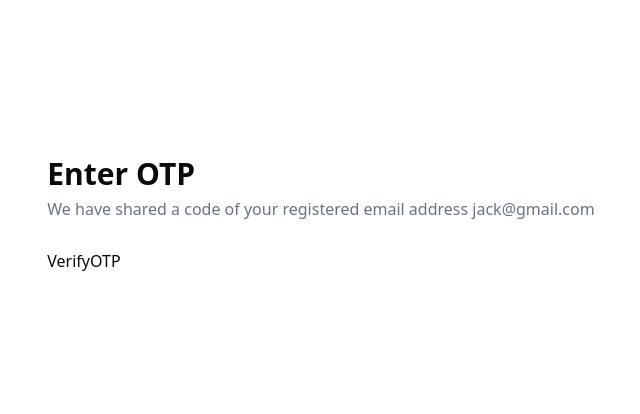
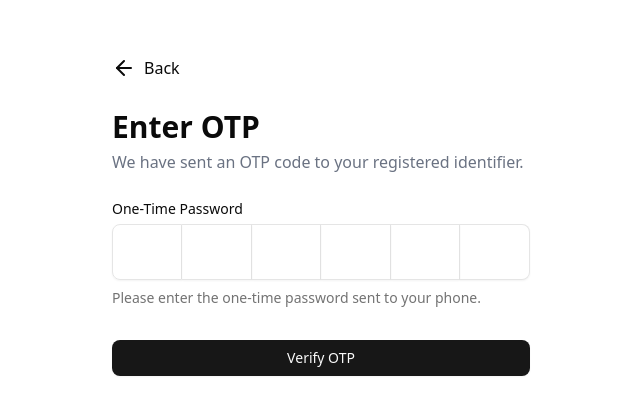
Before and after one commit to abdulakhatov-tech/krist, a Next.js app: page /verify-otp in a window 1280 px wide. Shown: the part 184-598 px from the top of the page, without its empty margins (319-959 px from the left). Built offline with nearby package versions, Linux system fonts and the light colour scheme.

Commit message:
feat(auth): add verify-otp page UI

```diff
--- a/app/(root)/(auth)/layout.tsx
+++ b/app/(root)/(auth)/layout.tsx
@@ -5,7 +5,7 @@ import Link from "next/link";
 import { usePathname } from "next/navigation";
 import type React from "react";
 
-const PAGE_TITLES: Record<string, Record<string, string>> = {
+const PAGE_TITLES: Record<string, { title: string; description: string }> = {
 	"/sign-in": {
 		title: "Welcome 👋",
 		description: "Please login here",
@@ -15,38 +15,45 @@ const PAGE_TITLES: Record<string, Record<string, string>> = {
 		description: "Please enter details",
 	},
 	"/forgot-password": {
-		title: "Forgot password",
+		title: "Forgot Password",
 		description:
-			"Enter your registered phone number or email address. we'll send you a code to reset your password.",
+			"Enter your registered phone number or email address. We'll send you a code to reset your password.",
 	},
 	"/verify-otp": {
 		title: "Enter OTP",
-		description:
-			"We have shared a code of your registered email address jack@gmail.com",
+		description: "We have sent an OTP code to your registered identifier.",
 	},
 };
 
 const AuthLayout = ({ children }: { children: React.ReactNode }) => {
 	const pathname = usePathname();
-	const title = PAGE_TITLES[pathname].title || "";
-	const description = PAGE_TITLES[pathname].description || "";
+	const { title = "", description = "" } = PAGE_TITLES[pathname] || {};
 	const isSignUp = pathname === "/sign-up";
 
+	const backLink =
+		pathname === "/forgot-password"
+			? "/sign-in"
+			: pathname === "/verify-otp"
+				? "/forgot-password"
+				: null;
+
 	return (
-		<div className="w-full min-h-screen flex items-center justify-center">
-			<div className="flex flex-col gap-8 max-w-[600px] min-w-[500px]">
-				{pathname === "/forgot-password" && (
+		<div className="w-full min-h-screen flex items-center justify-center container">
+			<div className="flex flex-col gap-8 max-w-[450px] w-full md:min-w-[450px] px-4">
+				{/* Back Button */}
+				{backLink && (
 					<Link
-						href="/sign-in"
+						href={backLink}
 						className="flex items-center gap-2 hover:text-blue-500"
 					>
-						<ArrowLeft />{" "}
+						<ArrowLeft />
 						<h4 className="text-md font-normal leading-[100%] hover:underline">
 							Back
 						</h4>
 					</Link>
 				)}
 
+				{/* Title & Description */}
 				<div className="flex flex-col gap-3">
 					<h1 className="text-3xl font-bold leading-[100%]">{title}</h1>
 					<p className="text-md font-normal leading-[100%] text-gray-500">
@@ -54,9 +61,11 @@ const AuthLayout = ({ children }: { children: React.ReactNode }) => {
 					</p>
 				</div>
 
+				{/* Auth Form */}
 				{children}
 
-				{(pathname === "/sign-up" || pathname === "/sign-in") && (
+				{/* Sign Up / Sign In Link */}
+				{["/sign-up", "/sign-in"].includes(pathname) && (
 					<p className="text-lg leading-6 font-normal tracking-wide text-center">
 						{isSignUp ? "Already have an account?" : "Don't have an account?"}{" "}
 						<Link
--- a/app/(root)/(auth)/verify-otp/page.tsx
+++ b/app/(root)/(auth)/verify-otp/page.tsx
@@ -1,7 +1,7 @@
-import React from "react";
+import VerifyOTPPageComponent from "@/page-components/auth-page-component/verify-otp";
 
 const VerifyOTP = () => {
-	return <div>VerifyOTP</div>;
+	return <VerifyOTPPageComponent />;
 };
 
 export default VerifyOTP;
--- a/app/globals.css
+++ b/app/globals.css
@@ -121,3 +121,9 @@
 		@apply bg-background text-foreground;
 	}
 }
+
+.container {
+	max-width: 1200px;
+	margin: 0 auto;
+	padding: 0px 16px;
+}
--- /dev/null
+++ b/components/ui/input-otp.tsx
@@ -0,0 +1,82 @@
+"use client";
+
+import { OTPInput, OTPInputContext } from "input-otp";
+import { MinusIcon } from "lucide-react";
+import * as React from "react";
+
+import { cn } from "@/lib/utils";
+
+function InputOTP({
+	className,
+	containerClassName,
+	...props
+}: React.ComponentProps<typeof OTPInput> & {
+	containerClassName?: string;
+}) {
+	return (
+		<OTPInput
+			data-slot="input-otp"
+			containerClassName={cn(
+				"flex items-center gap-2 has-disabled:opacity-50",
+				containerClassName,
+			)}
+			className={cn("disabled:cursor-not-allowed", className)}
+			{...props}
+		/>
+	);
+}
+
+function InputOTPGroup({ className, ...props }: React.ComponentProps<"div">) {
+	return (
+		<div
+			data-slot="input-otp-group"
+			className={cn("flex items-center", className)}
+			{...props}
+		/>
+	);
+}
+
+function InputOTPSlot({
+	index,
+	className,
+	...props
+}: React.ComponentProps<"div"> & {
+	index: number;
+}) {
+	const inputOTPContext = React.useContext(OTPInputContext);
+	const { char, hasFakeCaret, isActive } = inputOTPContext?.slots[index] ?? {};
+
+	return (
+		<div
+			data-slot="input-otp-slot"
+			data-active={isActive}
+			className={cn(
+				"data-[active=true]:border-ring data-[active=true]:ring-ring/50 data-[active=true]:aria-invalid:ring-destructive/20 dark:data-[active=true]:aria-invalid:ring-destructive/40 aria-invalid:border-destructive data-[active=true]:aria-invalid:border-destructive dark:bg-input/30 border-input relative flex h-9 w-9 items-center justify-center border-y border-r text-sm shadow-xs transition-all outline-none first:rounded-l-md first:border-l last:rounded-r-md data-[active=true]:z-10 data-[active=true]:ring-[3px]",
+				className,
+			)}
+			{...props}
+		>
+			{char}
+			{hasFakeCaret && (
+				<div className="pointer-events-none absolute inset-0 flex items-center justify-center">
+					<div className="animate-caret-blink bg-foreground h-4 w-px duration-1000" />
+				</div>
+			)}
+		</div>
+	);
+}
+
+function InputOTPSeparator({
+	className,
+	...props
+}: React.ComponentProps<"hr">) {
+	return (
+		<hr
+			data-slot="input-otp-separator"
+			className={cn("mx-2 w-4 border-none", className)}
+			{...props}
+		/>
+	);
+}
+
+export { InputOTP, InputOTPGroup, InputOTPSlot, InputOTPSeparator };
--- a/package.json
+++ b/package.json
@@ -16,6 +16,7 @@
 		"@radix-ui/react-slot": "^1.1.2",
 		"class-variance-authority": "^0.7.1",
 		"clsx": "^2.1.1",
+		"input-otp": "^1.4.2",
 		"lucide-react": "^0.479.0",
 		"next": "15.2.2",
 		"react": "^19.0.0",
--- a/page-components/auth-page-component/forgot-password/index.tsx
+++ b/page-components/auth-page-component/forgot-password/index.tsx
@@ -1,6 +1,6 @@
 "use client";
 
-import React from "react";
+import type React from "react";
 
 import FormInput from "@/components/form-input";
 import { Button } from "@/components/ui/button";
@@ -9,7 +9,7 @@ import { cn } from "@/lib/utils";
 import { LoadingSpinner } from "@/tools";
 import useForgotPasswordFeatures from "./featues";
 
-const ForgotPasswordPageComponent = () => {
+const ForgotPasswordPageComponent: React.FC = () => {
 	const { form, hasErrors, handleFormSubmit } = useForgotPasswordFeatures();
 	const { isSubmitting } = form.formState;
 
--- /dev/null
+++ b/page-components/auth-page-component/verify-otp/features.ts
@@ -0,0 +1,30 @@
+import { verifyOTPFormSchema } from "@/schema-validators/auth/verifyOTPFormSchema";
+import { zodResolver } from "@hookform/resolvers/zod";
+import { useForm } from "react-hook-form";
+import type { z } from "zod";
+
+const useVerifyOTPFeatures = () => {
+	const form = useForm<z.infer<typeof verifyOTPFormSchema>>({
+		resolver: zodResolver(verifyOTPFormSchema),
+		defaultValues: {
+			otpCode: "",
+		},
+	});
+
+	const { reset, formState } = form;
+	const hasErrors = Object.keys(formState.errors).length > 0;
+
+	const handleFormSubmit = async (
+		values: z.infer<typeof verifyOTPFormSchema>,
+	) => {
+		try {
+			console.log(values, "values");
+		} catch (error) {
+			console.log("ERROR -> :", error);
+		}
+	};
+
+	return { form, hasErrors, handleFormSubmit };
+};
+
+export default useVerifyOTPFeatures;
--- /dev/null
+++ b/page-components/auth-page-component/verify-otp/index.tsx
@@ -0,0 +1,92 @@
+"use client";
+
+import type React from "react";
+
+import { Button } from "@/components/ui/button";
+import {
+	Form,
+	FormControl,
+	FormDescription,
+	FormField,
+	FormItem,
+	FormLabel,
+	FormMessage,
+} from "@/components/ui/form";
+import {
+	InputOTP,
+	InputOTPGroup,
+	InputOTPSlot,
+} from "@/components/ui/input-otp";
+import { cn } from "@/lib/utils";
+import { LoadingSpinner } from "@/tools";
+import useVerifyOTPFeatures from "./features";
+
+const VerifyOTPPageComponent: React.FC = () => {
+	const { form, hasErrors, handleFormSubmit } = useVerifyOTPFeatures();
+	const { isSubmitting } = form.formState;
+
+	return (
+		<Form {...form}>
+			<form
+				onSubmit={form.handleSubmit(handleFormSubmit)}
+				className="flex flex-col gap-4"
+			>
+				<FormField
+					control={form.control}
+					name="otpCode"
+					render={({ field }) => (
+						<FormItem>
+							<FormLabel>One-Time Password</FormLabel>
+							<FormControl>
+								<InputOTP maxLength={6} {...field}>
+									<InputOTPGroup className="w-full">
+										<InputOTPSlot
+											index={0}
+											className="w-full h-12 sm:h-14 text-lg"
+										/>
+										<InputOTPSlot
+											index={1}
+											className="w-full h-12 sm:h-14 text-lg"
+										/>
+										<InputOTPSlot
+											index={2}
+											className="w-full h-12 sm:h-14 text-lg"
+										/>
+										<InputOTPSlot
+											index={3}
+											className="w-full h-12 sm:h-14 text-lg"
+										/>
+										<InputOTPSlot
+											index={4}
+											className="w-full h-12 sm:h-14 text-lg"
+										/>
+										<InputOTPSlot
+											index={5}
+											className="w-full h-12 sm:h-14 text-lg"
+										/>
+									</InputOTPGroup>
+								</InputOTP>
+							</FormControl>
+							<FormDescription>
+								Please enter the one-time password sent to your phone.
+							</FormDescription>
+							<FormMessage />
+						</FormItem>
+					)}
+				/>
+
+				{/* Button */}
+				<Button
+					type="submit"
+					disabled={isSubmitting}
+					className={cn(hasErrors && "button-error", "mt-4")}
+				>
+					{isSubmitting ? <LoadingSpinner /> : ""}{" "}
+					{isSubmitting ? "Verifying OTP..." : "Verify OTP"}
+				</Button>
+			</form>
+		</Form>
+	);
+};
+
+export default VerifyOTPPageComponent;
--- /dev/null
+++ b/schema-validators/auth/verifyOTPFormSchema.ts
@@ -0,0 +1,7 @@
+import { z } from "zod";
+
+export const verifyOTPFormSchema = z.object({
+	otpCode: z.string().regex(/^\d{6}$/, {
+		message: "OTP Code must be exactly 6 digits.",
+	}),
+});
```
Also changed, not shown: 1 other file (tests, documents, lock files or other folders).
